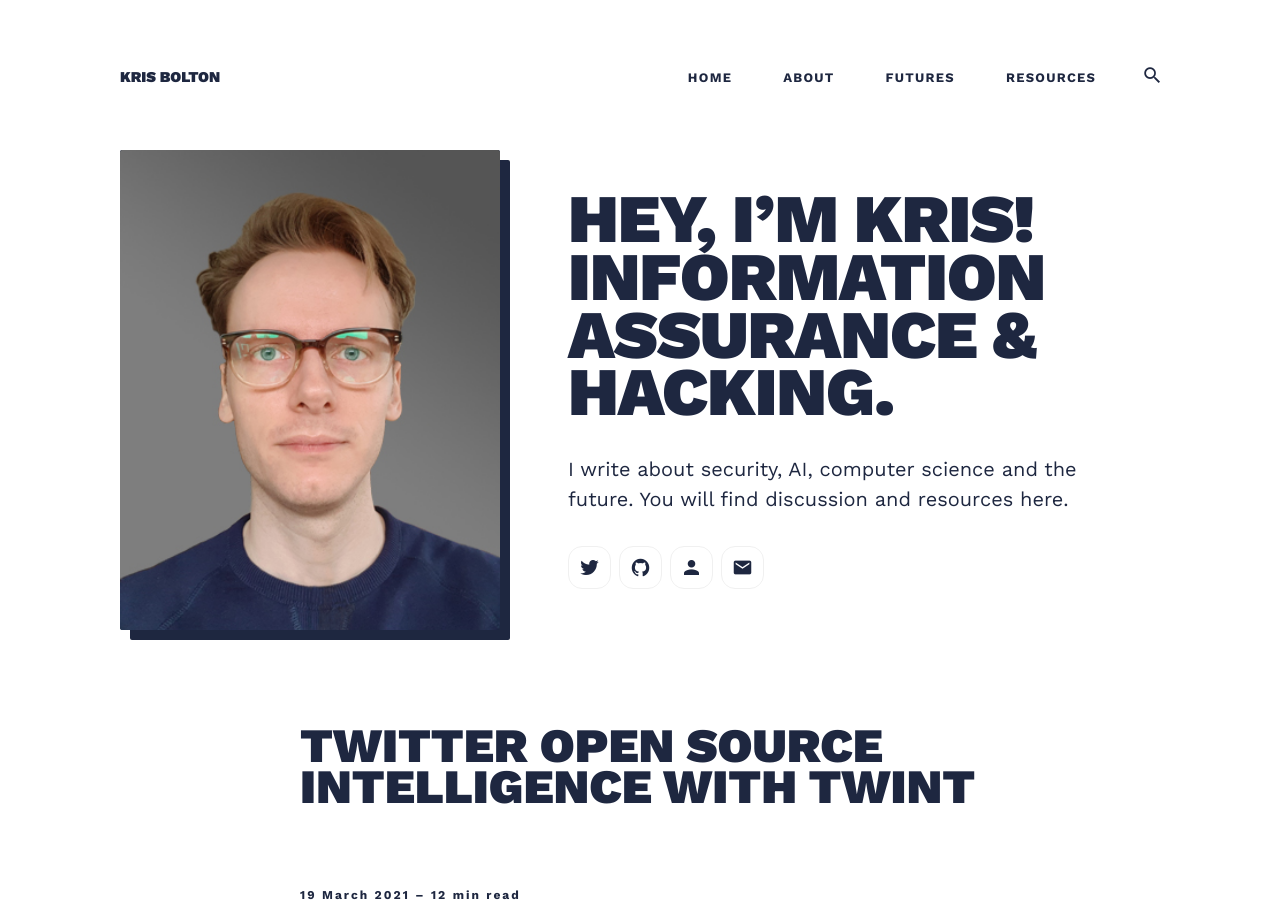
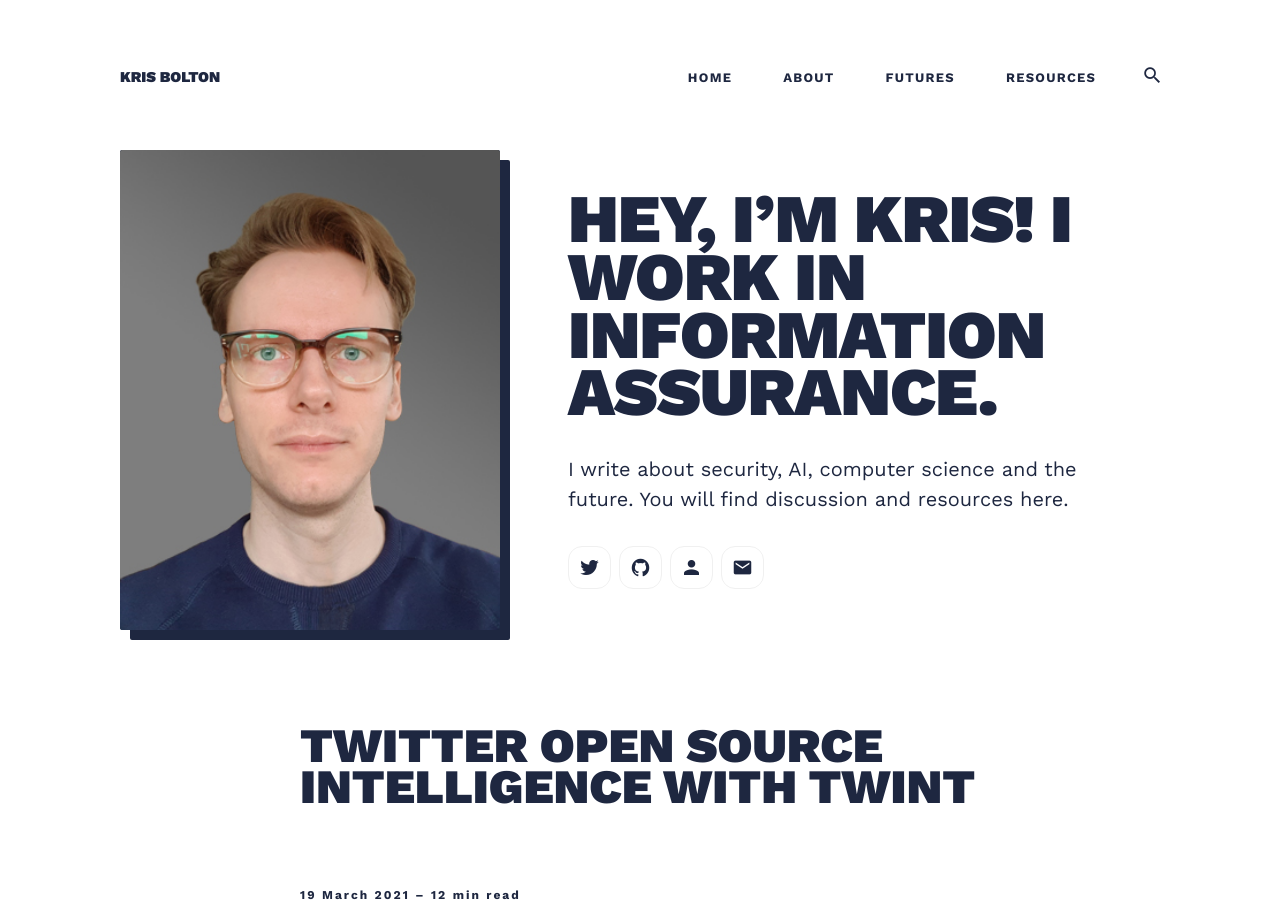
Before and after one commit to krisbolton/krisbolton, a Jekyll site: the page built from index.html, in a window 1280 px wide and 900 px high. Built offline with Jekyll 4.4.1, drawn with Linux system fonts in a browser that asks for light colours; nearby versions of some CDN libraries; the list of posts is cut into pages by our own code.

Commit message:
Update _config.yml

```diff
--- a/_config.yml
+++ b/_config.yml
@@ -25,7 +25,7 @@
 #-------------------------------
 # Hero Settings
 hero:
-  hero__title: Hey, I’m Kris! Information Assurance & Hacking.
+  hero__title: Hey, I’m Kris! I work in Information Assurance.
   hero__description: I write about security, AI, computer science and the future. You will find discussion and resources here.
   hero__image: '/images/kris-bolton.jpg'
 
```
